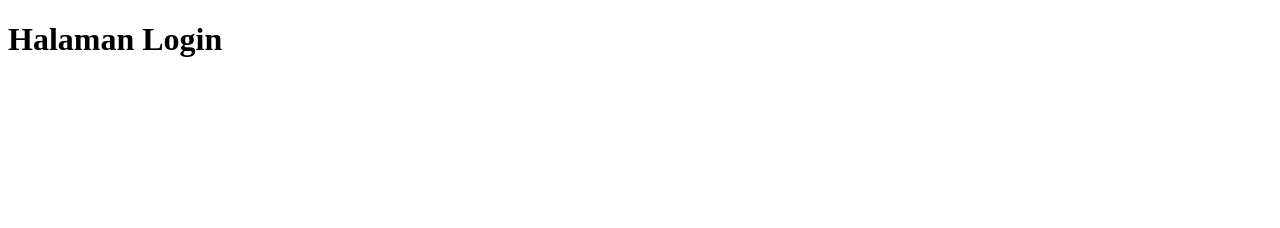
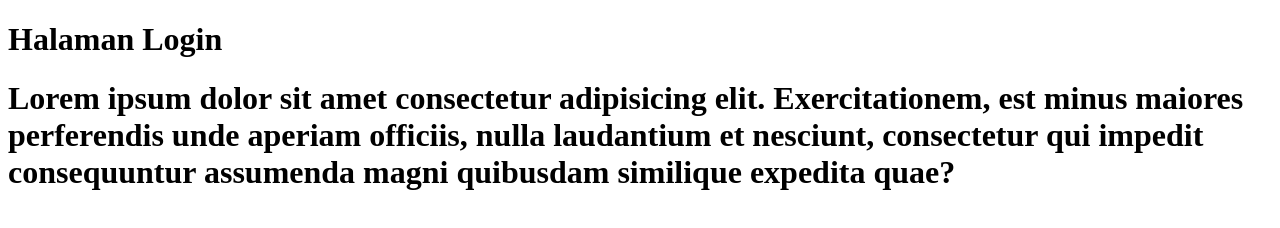
Before and after one commit to Edy-war/Project---github, a plain HTML site: page login.html in a window 1280 px wide. Drawn offline with Linux system fonts and the light colour scheme.

Commit message:
penambahan lorem

```diff
--- a/login.html
+++ b/login.html
@@ -7,5 +7,6 @@
 </head>
 <body>
     <h1>Halaman Login</h1>
+    <h1>Lorem ipsum dolor sit amet consectetur adipisicing elit. Exercitationem, est minus maiores perferendis unde aperiam officiis, nulla laudantium et nesciunt, consectetur qui impedit consequuntur assumenda magni quibusdam similique expedita quae?</h1>
 </body>
 </html>
```
